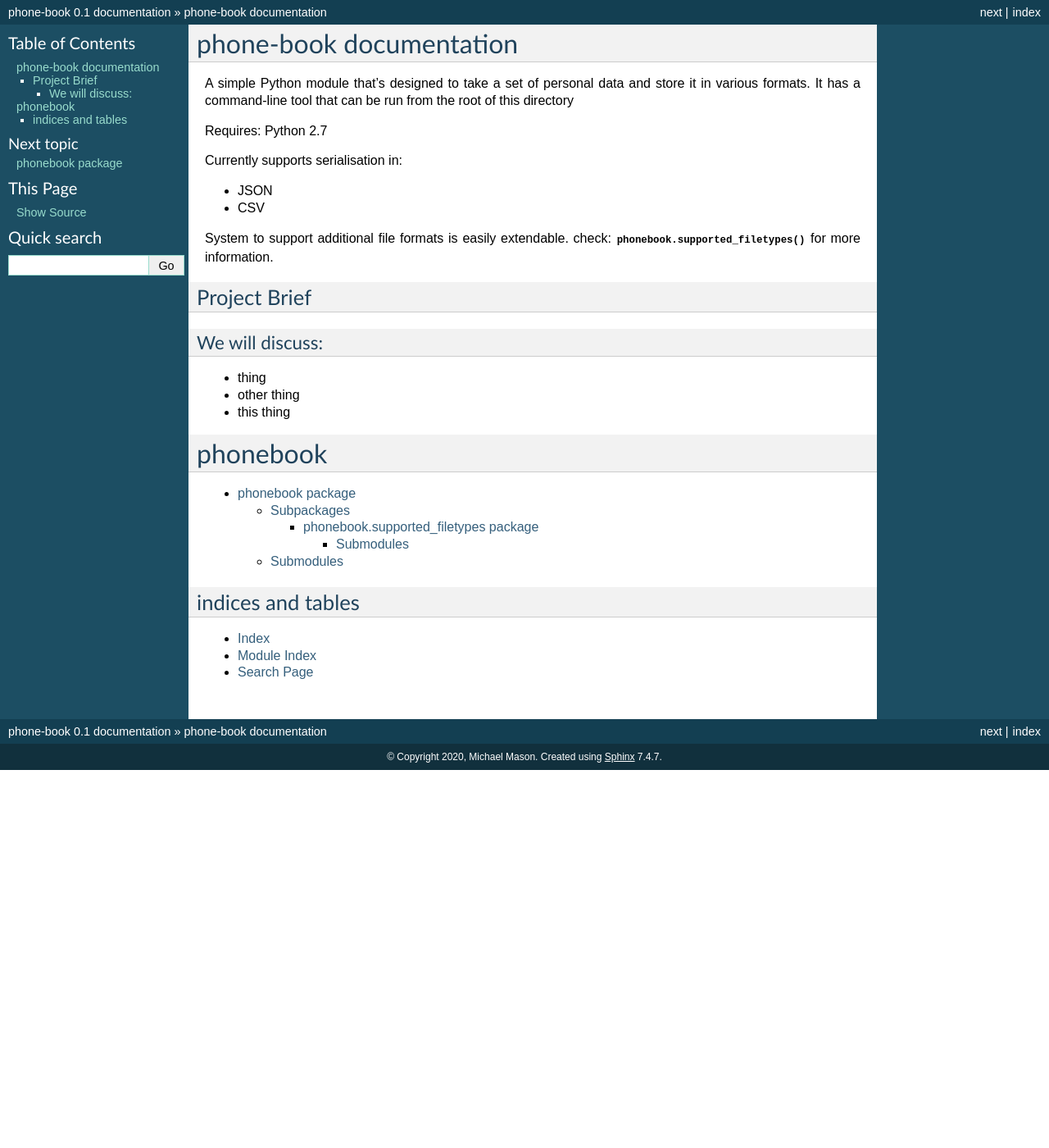
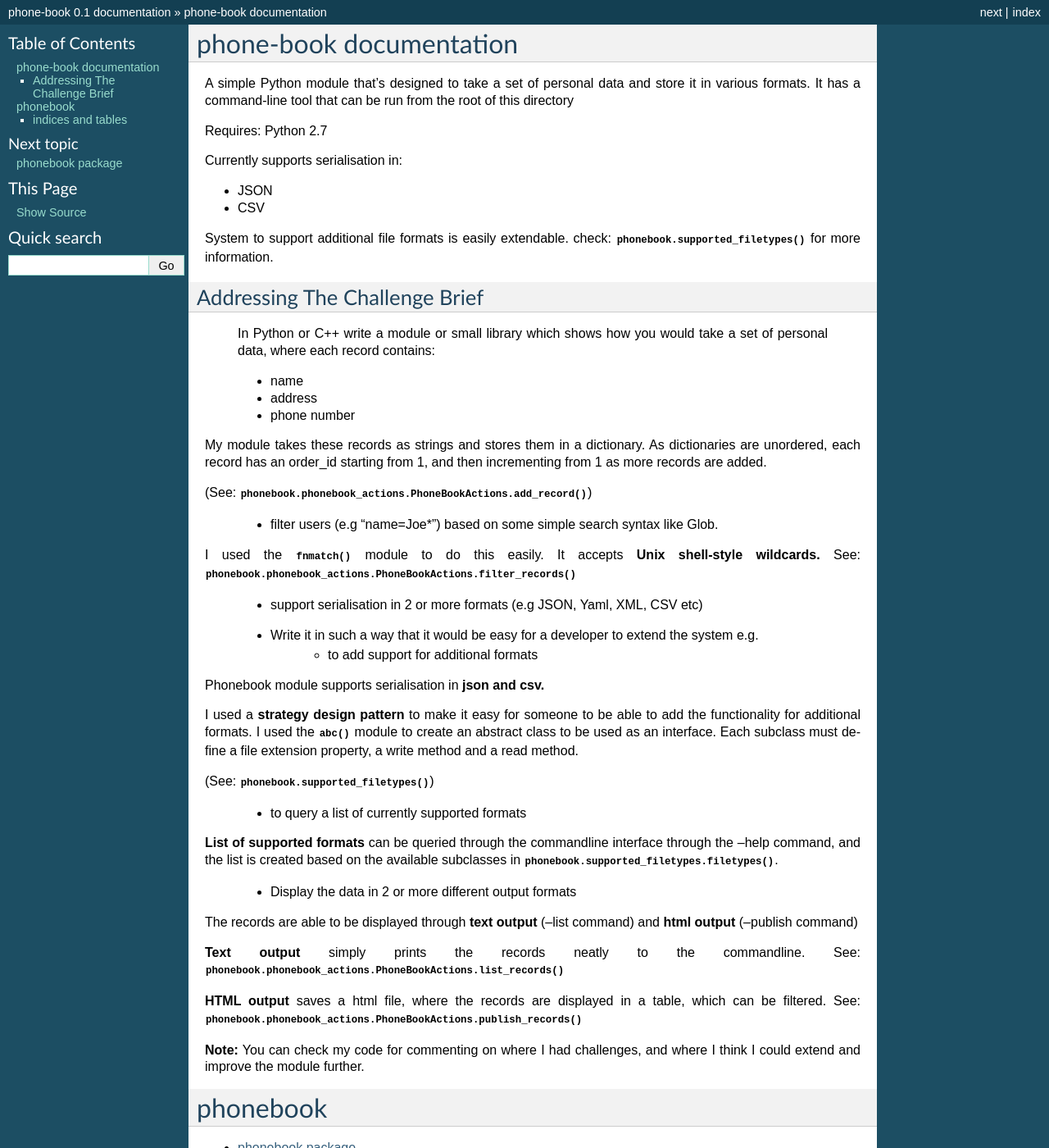
Before and after one commit to micklemacklemore/phone-book, a Sphinx documentation site: the page built from docs/index.rst, in a window 1280 px wide and 1400 px high. Shown: the whole window at 82% size. Built offline with Sphinx 7.4.7, drawn with Linux system fonts in a browser that asks for light colours.

Commit message:
sexy sexy documentation

```diff
--- a/docs/index.rst
+++ b/docs/index.rst
@@ -20,15 +20,54 @@ Currently supports serialisation in:
 System to support additional file formats is easily extendable.
 check: :meth:`phonebook.supported_filetypes` for more information.
 
-Project Brief
--------------
+Addressing The Challenge Brief
+------------------------------
 
-We will discuss:
-""""""""""""""""
+   In Python or C++ write a module or small library which shows how you would take a set of personal data, where each record contains:
 
-- thing
-- other thing
-- this thing
+   - name
+   - address
+   - phone number
+
+My module takes these records as strings and stores them in a dictionary. As dictionaries
+are unordered, each record has an order_id starting from 1, and then incrementing from 1
+as more records are added.
+
+(See: :meth:`phonebook.phonebook_actions.PhoneBookActions.add_record`)
+
+   - filter users (e.g "name=Joe*") based on some simple search syntax like Glob.
+
+I used the :meth:`fnmatch` module to do this easily. It accepts **Unix shell-style wildcards.**
+See: :meth:`phonebook.phonebook_actions.PhoneBookActions.filter_records`
+
+   - support serialisation in 2 or more formats (e.g JSON, Yaml, XML, CSV etc)
+   - Write it in such a way that it would be easy for a developer to extend the system e.g.
+      - to add support for additional formats
+
+Phonebook module supports serialisation in **json and csv.**
+
+I used a **strategy design pattern** to make it easy for someone to be able to add the functionality
+for additional formats. I used the :meth:`abc` module to create an abstract class to be used as
+an interface. Each subclass must define a file extension property, a write method and a read method.
+
+(See: :meth:`phonebook.supported_filetypes`)
+
+   - to query a list of currently supported formats
+
+**List of supported formats** can be queried through the commandline interface through the --help command,
+and the list is created based on the available subclasses in :meth:`phonebook.supported_filetypes.filetypes`.
+
+   - Display the data in 2 or more different output formats
+
+The records are able to be displayed through **text output** (--list command) and **html output** (--publish command)
+
+**Text output** simply prints the records neatly to the commandline. See: :meth:`phonebook.phonebook_actions.PhoneBookActions.list_records`
+
+**HTML output** saves a html file, where the records are displayed in a table, which can be filtered.
+See: :meth:`phonebook.phonebook_actions.PhoneBookActions.publish_records`
+
+**Note:** You can check my code for commenting on where I had challenges, and where I think I could extend and
+improve the module further.
 
 .. include:: modules.rst
 
```
Also changed, not shown: 5 other files.
